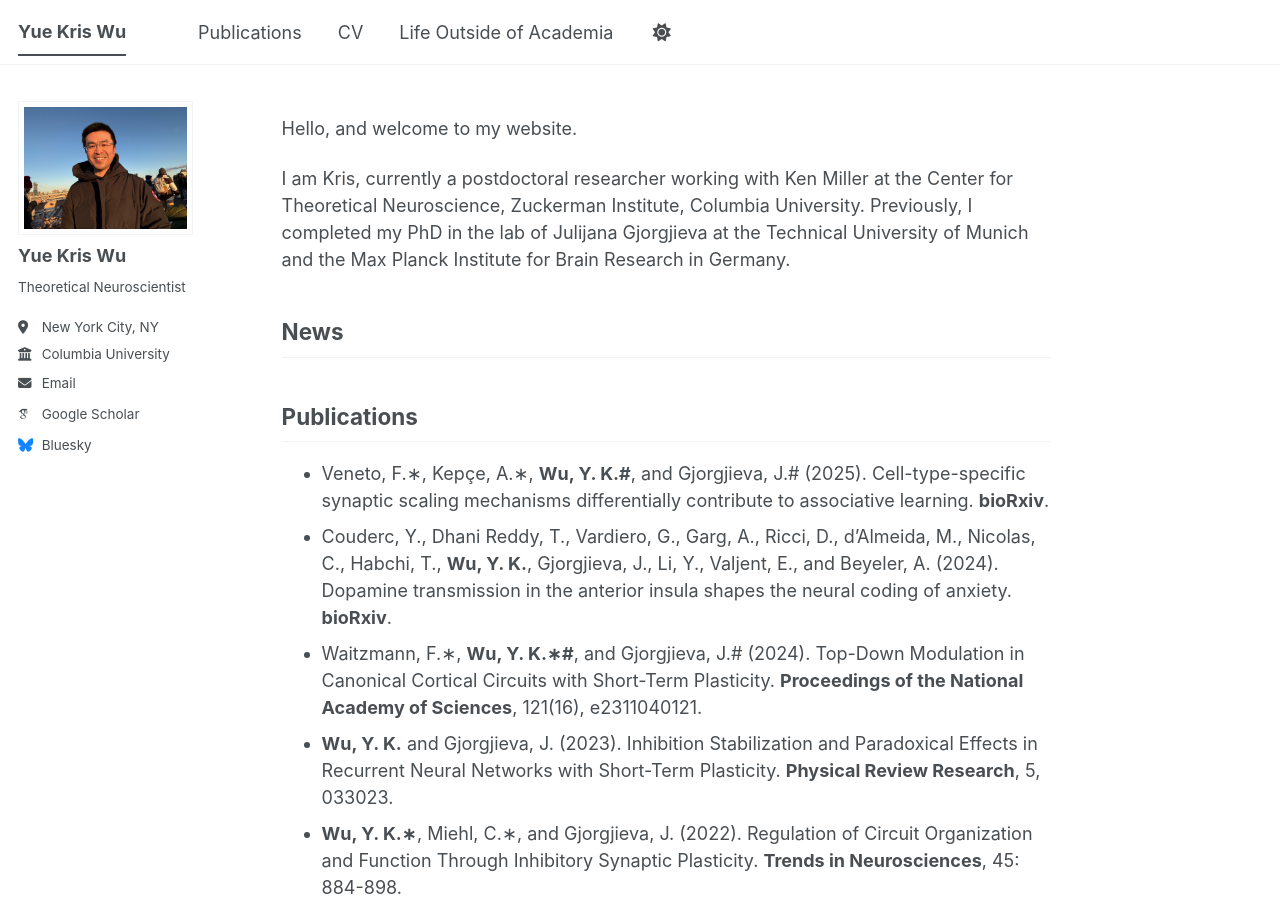
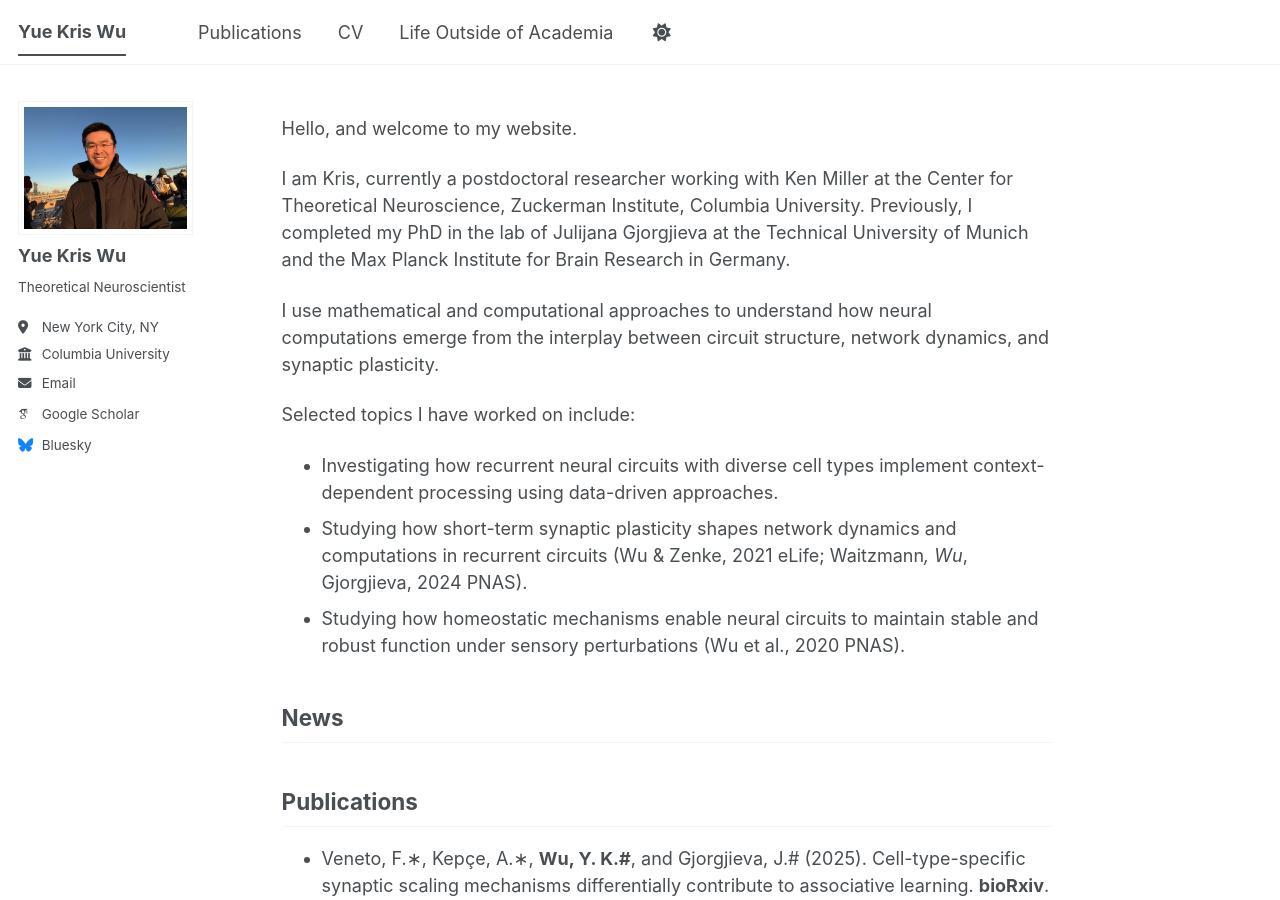
Before and after one commit to yuekriswu/yuekriswu.github.io, a Jekyll site: the page built from _pages/about.md, in a window 1280 px wide and 900 px high. Built offline with Jekyll 4.4.1, drawn with Linux system fonts in a browser that asks for light colours; some web fonts are replaced; a script bundle is joined from its source files by our own code; library files that are not in the unit come from our copies.

Commit message:
Update about.md

```diff
--- a/_pages/about.md
+++ b/_pages/about.md
@@ -10,6 +10,13 @@ redirect_from:
 Hello, and welcome to my website.
 
 I am Kris, currently a postdoctoral researcher working with Ken Miller at the Center for Theoretical Neuroscience, Zuckerman Institute, Columbia University. Previously, I completed my PhD in the lab of Julijana Gjorgjieva at the Technical University of Munich and the Max Planck Institute for Brain Research in Germany.
+
+I use mathematical and computational approaches to understand how neural computations emerge from the interplay between circuit structure, network dynamics, and synaptic plasticity.
+
+Selected topics I have worked on include:
+* Investigating how recurrent neural circuits with diverse cell types implement context-dependent processing using data-driven approaches.
+* Studying how short-term synaptic plasticity shapes network dynamics and computations in recurrent circuits (Wu & Zenke, 2021 eLife; Waitzmann*, Wu*, Gjorgjieva, 2024 PNAS).
+* Studying how homeostatic mechanisms enable neural circuits to maintain stable and robust function under sensory perturbations (Wu et al., 2020 PNAS).
 
 News
 ------
```
